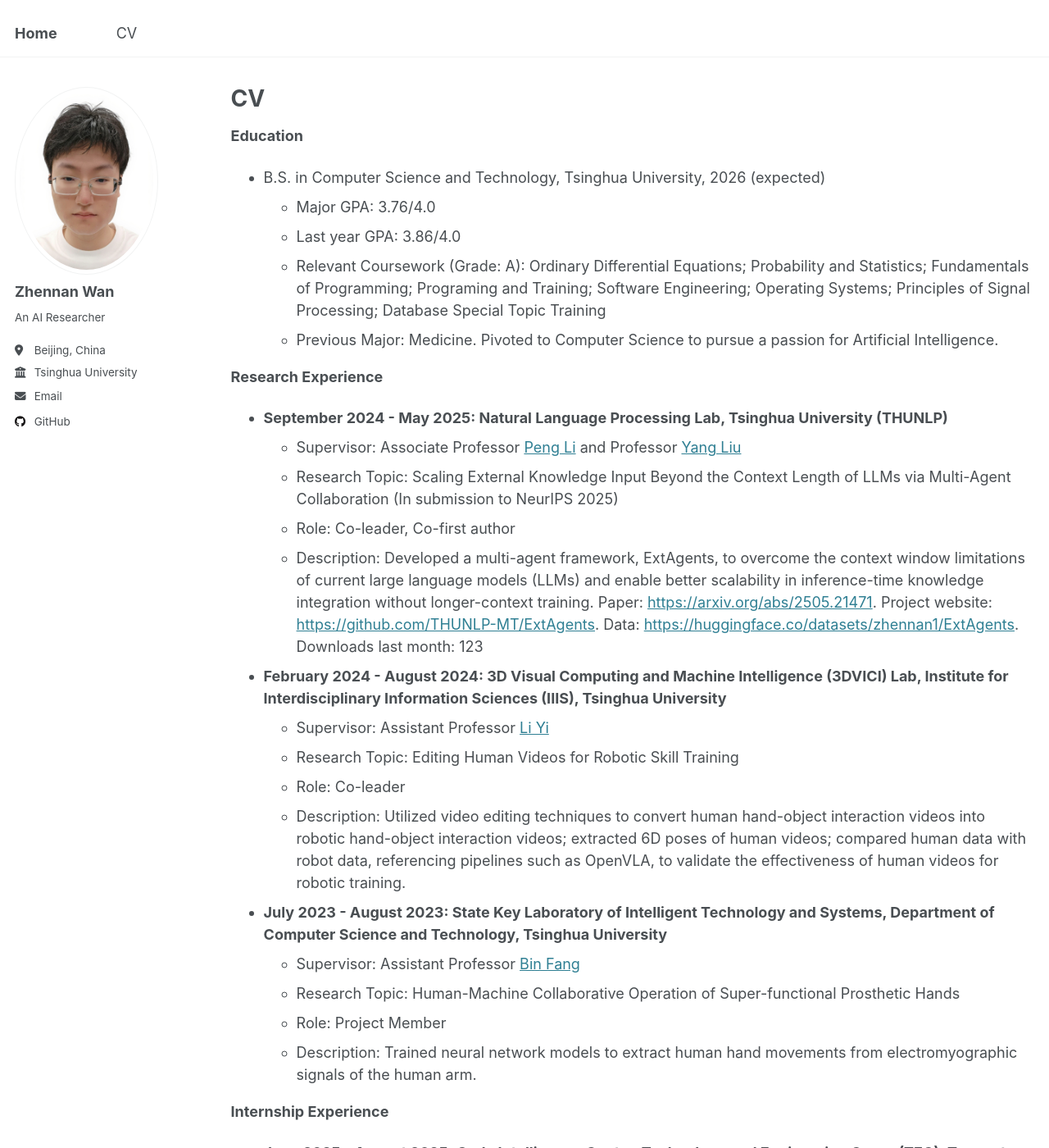
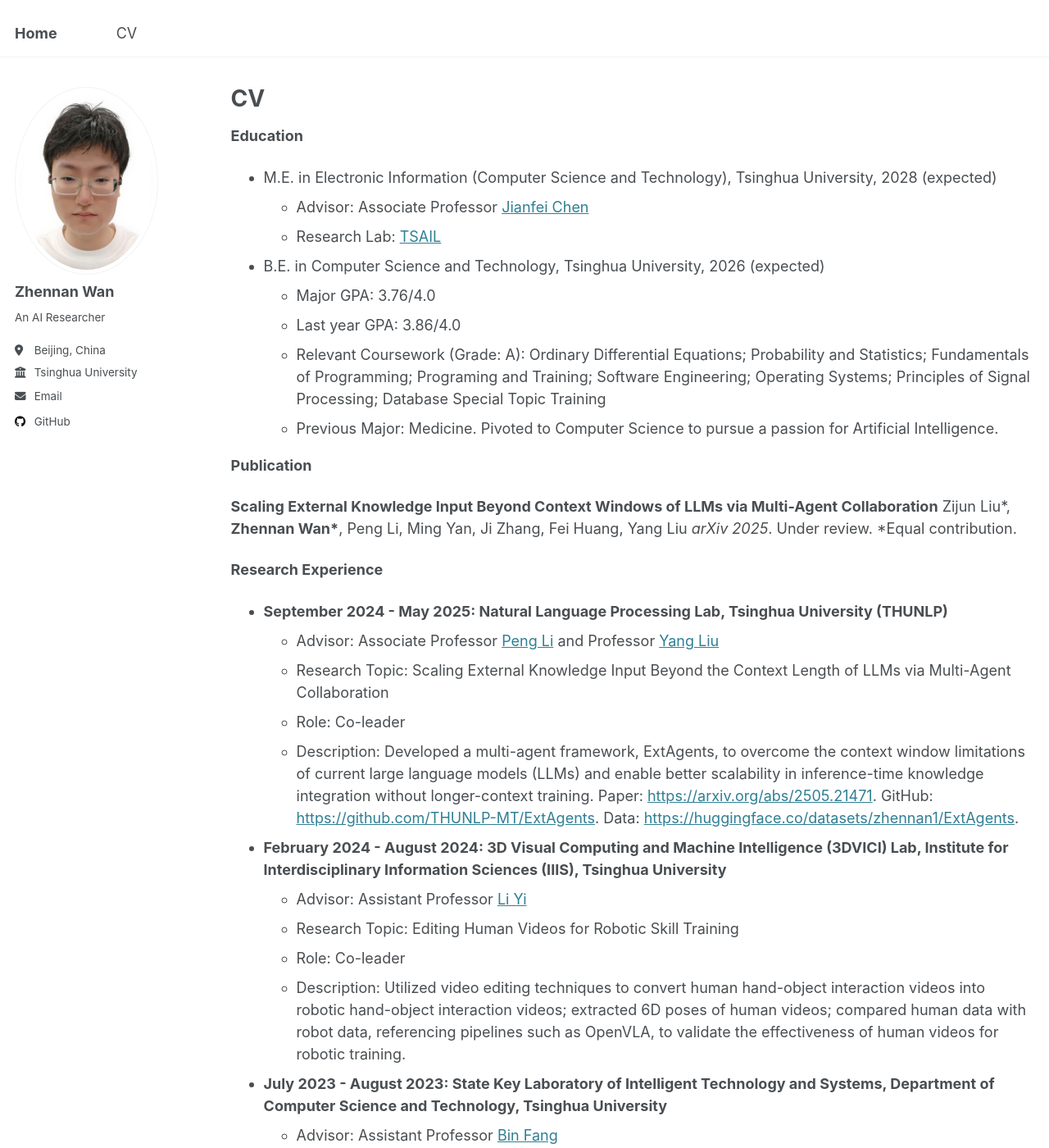
Before and after one commit to zhennan1/zhennan1.github.io, a Jekyll site: the page built from _pages/cv.md, in a window 1280 px wide and 1400 px high. Shown: the whole window at 82% size. Built offline with Jekyll 4.4.1, drawn with Linux system fonts in a browser that asks for light colours; some of the changed text lies outside the part shown.

Commit message:
Update cv.md

```diff
--- a/_pages/cv.md
+++ b/_pages/cv.md
@@ -13,28 +13,38 @@ redirect_from:
 
 <!-- * Ph.D in Version Control Theory, GitHub University, 2018 (expected) -->
 <!-- * M.S. in Jekyll, GitHub University, 2014 -->
-* B.S. in Computer Science and Technology, Tsinghua University, 2026 (expected)
+* M.E. in Electronic Information (Computer Science and Technology), Tsinghua University, 2028 (expected)
+  * Advisor: Associate Professor [Jianfei Chen](https://ml.cs.tsinghua.edu.cn/~jianfei/)
+  * Research Lab: [TSAIL](https://ml.cs.tsinghua.edu.cn/)
+* B.E. in Computer Science and Technology, Tsinghua University, 2026 (expected)
   * Major GPA: 3.76/4.0
   * Last year GPA: 3.86/4.0
   * Relevant Coursework (Grade: A): Ordinary Differential Equations; Probability and Statistics; Fundamentals of Programming; Programing and Training; Software Engineering; Operating Systems; Principles of Signal Processing; Database Special Topic Training
   * Previous Major: Medicine. Pivoted to Computer Science to pursue a passion for Artificial Intelligence.
 
+**Publication**
+
+**Scaling External Knowledge Input Beyond Context Windows of LLMs via Multi-Agent Collaboration**
+Zijun Liu\*, **Zhennan Wan\***, Peng Li, Ming Yan, Ji Zhang, Fei Huang, Yang Liu
+*arXiv 2025*. Under review.
+\*Equal contribution.
+
 **Research Experience**
 
 * **September 2024 - May 2025: Natural Language Processing Lab, Tsinghua University (THUNLP)**
-  * Supervisor: Associate Professor [Peng Li](https://lpeng.net/) and Professor [Yang Liu](https://nlp.csai.tsinghua.edu.cn/~ly/)
-  * Research Topic: Scaling External Knowledge Input Beyond the Context Length of LLMs via Multi-Agent Collaboration (In submission to NeurIPS 2025)
-  * Role: Co-leader, Co-first author
-  * Description: Developed a multi-agent framework, ExtAgents, to overcome the context window limitations of current large language models (LLMs) and enable better scalability in inference-time knowledge integration without longer-context training. Paper: [https://arxiv.org/abs/2505.21471](https://arxiv.org/abs/2505.21471). Project website: [https://github.com/THUNLP-MT/ExtAgents](https://github.com/THUNLP-MT/ExtAgents). Data: [https://huggingface.co/datasets/zhennan1/ExtAgents](https://huggingface.co/datasets/zhennan1/ExtAgents). Downloads last month: 123
+  * Advisor: Associate Professor [Peng Li](https://lpeng.net/) and Professor [Yang Liu](https://nlp.csai.tsinghua.edu.cn/~ly/)
+  * Research Topic: Scaling External Knowledge Input Beyond the Context Length of LLMs via Multi-Agent Collaboration
+  * Role: Co-leader
+  * Description: Developed a multi-agent framework, ExtAgents, to overcome the context window limitations of current large language models (LLMs) and enable better scalability in inference-time knowledge integration without longer-context training. Paper: [https://arxiv.org/abs/2505.21471](https://arxiv.org/abs/2505.21471). GitHub: [https://github.com/THUNLP-MT/ExtAgents](https://github.com/THUNLP-MT/ExtAgents). Data: [https://huggingface.co/datasets/zhennan1/ExtAgents](https://huggingface.co/datasets/zhennan1/ExtAgents).
 
 * **February 2024 - August 2024: 3D Visual Computing and Machine Intelligence (3DVICI) Lab, Institute for Interdisciplinary Information Sciences (IIIS), Tsinghua University**
-  * Supervisor: Assistant Professor [Li Yi](https://ericyi.github.io/)
+  * Advisor: Assistant Professor [Li Yi](https://ericyi.github.io/)
   * Research Topic: Editing Human Videos for Robotic Skill Training
   * Role: Co-leader
   * Description: Utilized video editing techniques to convert human hand-object interaction videos into robotic hand-object interaction videos; extracted 6D poses of human videos; compared human data with robot data, referencing pipelines such as OpenVLA, to validate the effectiveness of human videos for robotic training.
 
 * **July 2023 - August 2023: State Key Laboratory of Intelligent Technology and Systems, Department of Computer Science and Technology, Tsinghua University**
-  * Supervisor: Assistant Professor [Bin Fang](https://scholar.google.com/citations?user=5G47IcIAAAAJ&hl=zh-CN)
+  * Advisor: Assistant Professor [Bin Fang](https://scholar.google.com/citations?user=5G47IcIAAAAJ&hl=zh-CN)
   * Research Topic: Human-Machine Collaborative Operation of Super-functional Prosthetic Hands
   * Role: Project Member
   * Description: Trained neural network models to extract human hand movements from electromyographic signals of the human arm.
```
Also changed, not shown: other parts of _pages/cv.md (+1 -1 lines).
